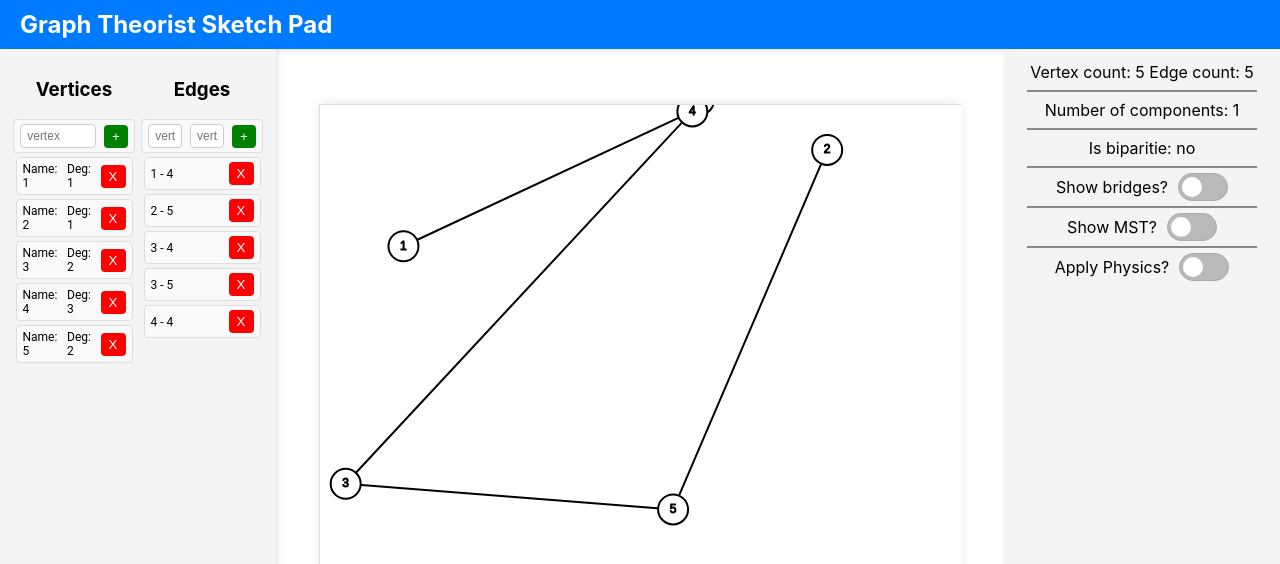
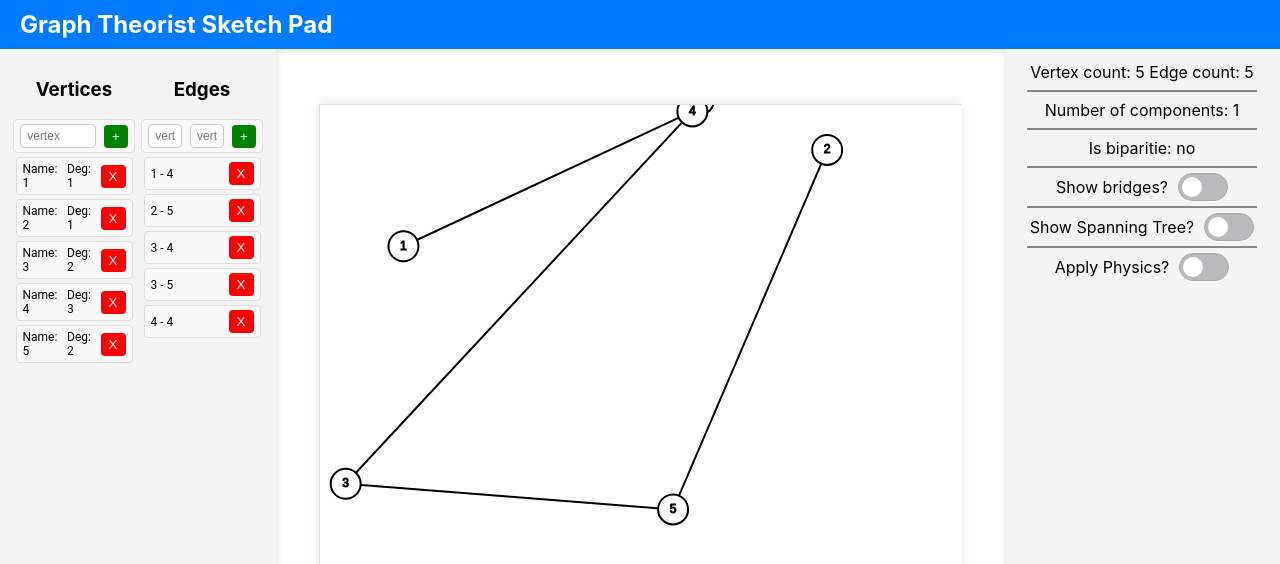
Before and after one commit to SamStan4/graph-theorist-sketch-pad, a React (Create React App) app in the folder client/: page / in a window 1280 px wide. Shown: the top 564 px of the page. Built offline with nearby package versions, Linux system fonts and the light colour scheme.

Commit message:
show spanning tree working

```diff
--- a/client/src/componets/GraphCanvas.js
+++ b/client/src/componets/GraphCanvas.js
@@ -19,7 +19,7 @@ const GraphCanvas = ({graph, showBridges, showMST, applyPhysics, sideLength}) =>
     const loopingEdgeVertexList = graph.getLoopingEdgeVertexList();
     const nonLoopingEdgeVertexList = graph.getNonLoopEdgeVertexList();
     const bridgeEdgeVertexList = graph.getBridgeVertexList();
-    const MSTEdgeVertexList = null;
+    const MSTEdgeVertexList = graph.getSpanningTreeEdges();
 
     let draggedVertex = null;
 
@@ -41,6 +41,7 @@ const GraphCanvas = ({graph, showBridges, showMST, applyPhysics, sideLength}) =>
         // Drawing the loops
         p.strokeWeight(thickness);
         p.fill(backgroundColor);
+        if (!showMST) {
           for (let i = 0; i < loopingEdgeVertexList.length; ++i) {
             const xPos = (loopingEdgeVertexList[i].getXConversion(sideLength)) + loopOffset;
             const yPos = (loopingEdgeVertexList[i].getYConversion(sideLength)) - loopOffset;
@@ -51,15 +52,26 @@ const GraphCanvas = ({graph, showBridges, showMST, applyPhysics, sideLength}) =>
               loopDiameter
             );
           }
+        }
 
         // Drawing regular edges
         p.strokeWeight(thickness);
+        if (showMST) {
+          for (let i = 0; i < MSTEdgeVertexList.length; ++i) {
+            const vOneXPos = MSTEdgeVertexList[i][0].getXConversion(p.width);
+            const vOneYPos = MSTEdgeVertexList[i][0].getYConversion(p.height);
+            const vTwoXPos = MSTEdgeVertexList[i][1].getXConversion(p.width);
+            const vTwoYPos = MSTEdgeVertexList[i][1].getYConversion(p.height);
+            p.line(vOneXPos, vOneYPos, vTwoXPos, vTwoYPos);
+          }
+        } else {
           for (let i = 0; i < nonLoopingEdgeVertexList.length; ++i) {
             const vOneXPos = nonLoopingEdgeVertexList[i][0].getXConversion(p.width);
             const vOneYPos = nonLoopingEdgeVertexList[i][0].getYConversion(p.height);
             const vTwoXPos = nonLoopingEdgeVertexList[i][1].getXConversion(p.width);
             const vTwoYPos = nonLoopingEdgeVertexList[i][1].getYConversion(p.height);
             p.line(vOneXPos, vOneYPos, vTwoXPos, vTwoYPos);
+          }
         }
 
         if (showBridges) {
--- a/client/src/componets/GraphStats.js
+++ b/client/src/componets/GraphStats.js
@@ -36,6 +36,7 @@ const GraphStats = ({ graph, onShowBridgesToggle, onShowMSTToggle, onApplyPhysic
         <LineSeparator/>
         <ShowMST
           onToggle={onShowMSTToggle}
+          graph={graph}
         />
         <LineSeparator/>
         <ApplyPhysics
--- a/client/src/componets/ShowMST.js
+++ b/client/src/componets/ShowMST.js
@@ -1,6 +1,6 @@
-import ToggleSwitch from "./SmallComponents/ToggleSwitch.js"
+import AdvancedToggleSwitch from "./SmallComponents/AdvancedToggleSwitch.js";
 
-const ShowMST = ({ onToggle }) => {
+const ShowMST = ({ onToggle, graph }) => {
   return (
     <div
       style={{
@@ -15,9 +15,12 @@ const ShowMST = ({ onToggle }) => {
           margin: "0px"
         }}
       >
-        Show MST?
+        Show Spanning Tree?
       </p>
-      <ToggleSwitch onToggle={onToggle}/>
+      <AdvancedToggleSwitch
+        onToggle={onToggle}
+        graph={graph}
+      />
     </div>
   )
 }
--- /dev/null
+++ b/client/src/componets/SmallComponents/AdvancedToggleSwitch.js
@@ -0,0 +1,43 @@
+import { useEffect, useState } from "react";
+import "./ToggleSwitch.css";
+
+const AdvancedToggleSwitch = ({ onToggle, graph }) => {
+  const [toggled, setToggled] = useState(false);
+  const [disabled, setDisabled] = useState(false);
+
+  useEffect(() => {
+    if (graph.getNumberOfComponents() === 1) {
+      if (disabled) {
+        setDisabled(false);
+      }
+    } else {
+      if (!disabled) {
+        setDisabled(true);
+      }
+      if (toggled) {
+        setToggled(!toggled);
+        onToggle(!toggled);
+      }
+    }
+  }, [graph]);
+
+  const handleToggle = () => {
+    if (!disabled) {
+      setToggled(!toggled);
+      onToggle(!toggled);
+    }
+  }
+  return (
+    <button
+      className={`toggle-btn ${toggled ? "toggled" : ''}`}
+      onClick={handleToggle}
+    >
+      <div
+        className="thumb"
+      >
+      </div>
+    </button>
+  );
+}
+
+export default AdvancedToggleSwitch;
--- a/client/src/logic/Graph.js
+++ b/client/src/logic/Graph.js
@@ -368,6 +368,31 @@ export default class Graph {
         return true;
     }
 
+    getSpanningTreeEdges() {
+        const spanningTreeEdges = [];
+        const visited = new Set();
+
+        if (this.vertices.size === 0) {
+            return [];
+        }
+
+        const dfs = (currentVertex) => {
+            visited.add(currentVertex);
+
+            for (const neighbor of this.edges.get(currentVertex)) {
+                if (!visited.has(neighbor)) {
+                    spanningTreeEdges.push([this.vertices.get(currentVertex), this.vertices.get(neighbor)]);
+                    dfs(neighbor);
+                }
+            }
+        };
+
+        const startVertex = this.vertices.keys().next().value;
+        dfs(startVertex, null);
+
+        return spanningTreeEdges;
+    }
+
     /**
      * Applies a single frame of physics to the graph.
      * @param { number } gridWidth
```
Lines whose indentation alone changed are shown as unchanged.
